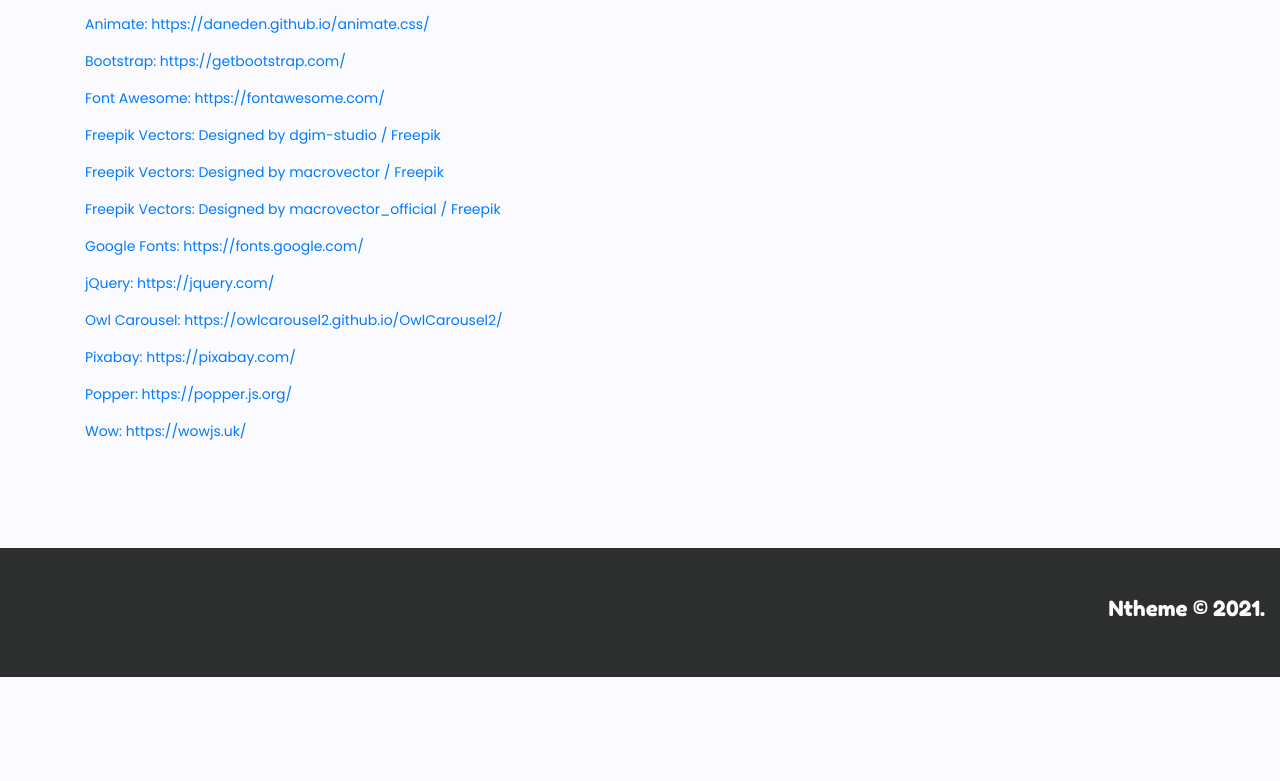
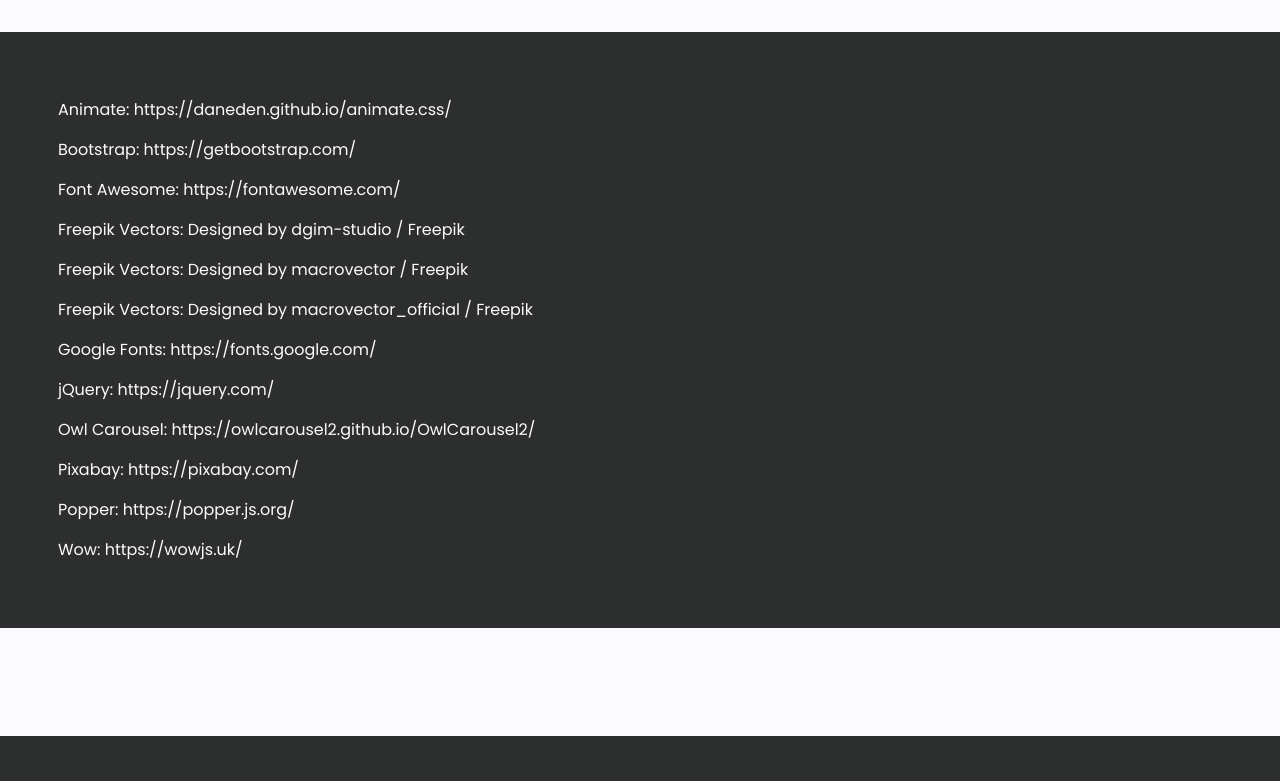
Before and after one commit to hpthemes23/ntheme, a plain HTML site: page website/credits/credits.html in a window 1280 px wide. Shown: the part 215-996 px from the top of the page. Before the commit the page ends 892 px from the top, so only its background shows below. Drawn offline with nearby package versions, Linux system fonts and the light colour scheme.

Commit message:
Update credits.html

```diff
--- a/website/credits/credits.html
+++ b/website/credits/credits.html
@@ -43,47 +43,51 @@
 		<!-- END OF NAVIGATION BAR -->
 		<!-- CREDITS -->
 		<section id="credits">
-			<div class="container-fluid h-100">
+			<div class="container-fluid text-break">
 				<div class="row h-100 align-items-center">
-					<div class="col-12">
-						<div class="ntheme-padding">
-							<h2 class="mb-5">Credits</h2>
-							<p>
-								<a href="https://daneden.github.io/animate.css/">Animate: https://daneden.github.io/animate.css/</a>
-							</p>
-							<p>
-								<a href="https://getbootstrap.com/">Bootstrap: https://getbootstrap.com/</a>
-							</p>
-							<p>
-								<a href="https://fontawesome.com/">Font Awesome: https://fontawesome.com/</a>
-							</p>
-							<p>
-								<a href="http://www.freepik.com">Freepik Vectors: Designed by dgim-studio / Freepik</a>
-							</p>
-							<p>
-								<a href="http://www.freepik.com">Freepik Vectors: Designed by macrovector / Freepik</a>
-							</p>
-							<p>
-								<a href="http://www.freepik.com">Freepik Vectors: Designed by macrovector_official / Freepik</a>
-							</p>
-							<p>
-								<a href="https://fonts.google.com/">Google Fonts: https://fonts.google.com/</a>
-							</p>
-							<p>
-								<a href="https://jquery.com/">jQuery: https://jquery.com/</a>
-							</p>
-							<p>
-								<a href="https://owlcarousel2.github.io/OwlCarousel2/">Owl Carousel: https://owlcarousel2.github.io/OwlCarousel2/</a>
-							</p>
-							<p>
-								<a href="https://pixabay.com/">Pixabay: https://pixabay.com/</a>
-							</p>
-							<p>
-								<a href="https://popper.js.org/">Popper: https://popper.js.org/</a>
-							</p>
-							<p>
-								<a href="https://wowjs.uk/">Wow: https://wowjs.uk/</a>
-							</p>
+					<div class="col-12 p-0">
+						<div class="ntheme-margin-1">
+							<h2 class="m-5">Credits</h2>
+							<nav id="ntheme-navbar-1" class="navbar">
+								<ul class="navbar-nav p-5">
+									<li class="nav-item">
+										<a href="https://daneden.github.io/animate.css/" class="nav-link ntheme-nav-link">Animate: https://daneden.github.io/animate.css/</a>
+									</li>
+									<li class="nav-item">
+										<a href="https://getbootstrap.com/" class="nav-link ntheme-nav-link">Bootstrap: https://getbootstrap.com/</a>
+									</li>
+									<li class="nav-item">
+										<a href="https://fontawesome.com/" class="nav-link ntheme-nav-link">Font Awesome: https://fontawesome.com/</a>
+									</li>
+									<li class="nav-item">
+										<a href="http://www.freepik.com" class="nav-link ntheme-nav-link">Freepik Vectors: Designed by dgim-studio / Freepik</a>
+									</li>
+									<li class="nav-item">
+										<a href="http://www.freepik.com" class="nav-link ntheme-nav-link">Freepik Vectors: Designed by macrovector / Freepik</a>
+									</li>
+									<li class="nav-item">
+										<a href="http://www.freepik.com" class="nav-link ntheme-nav-link">Freepik Vectors: Designed by macrovector_official / Freepik</a>
+									</li>
+									<li class="nav-item">
+										<a href="https://fonts.google.com/" class="nav-link ntheme-nav-link">Google Fonts: https://fonts.google.com/</a>
+									</li>
+									<li class="nav-item">
+										<a href="https://jquery.com/" class="nav-link ntheme-nav-link">jQuery: https://jquery.com/</a>
+									</li>
+									<li class="nav-item">
+										<a href="https://owlcarousel2.github.io/OwlCarousel2/" class="nav-link ntheme-nav-link">Owl Carousel: https://owlcarousel2.github.io/OwlCarousel2/</a>
+									</li>
+									<li class="nav-item">
+										<a href="https://pixabay.com/" class="nav-link ntheme-nav-link">Pixabay: https://pixabay.com/</a>
+									</li>
+									<li class="nav-item">
+										<a href="https://popper.js.org/" class="nav-link ntheme-nav-link">Popper: https://popper.js.org/</a>
+									</li>
+									<li class="nav-item">
+										<a href="https://wowjs.uk/" class="nav-link ntheme-nav-link">Wow: https://wowjs.uk/</a>
+									</li>
+								</ul>
+							</nav>
 						</div>
 					</div>
 				</div>
@@ -92,7 +96,7 @@
 		<!-- END OF CREDITS -->
 		<!-- FOOTER -->
 		<footer id="footer">
-			<div class="container-fluid h-100 ntheme-footer-1">
+			<div class="container-fluid h-100 mt-5 ntheme-footer-1">
 				<div class="row h-100 align-items-end">
 					<div class="col-12 py-5 text-right">
 						<h6>Ntheme © 2021.</h6>
```
